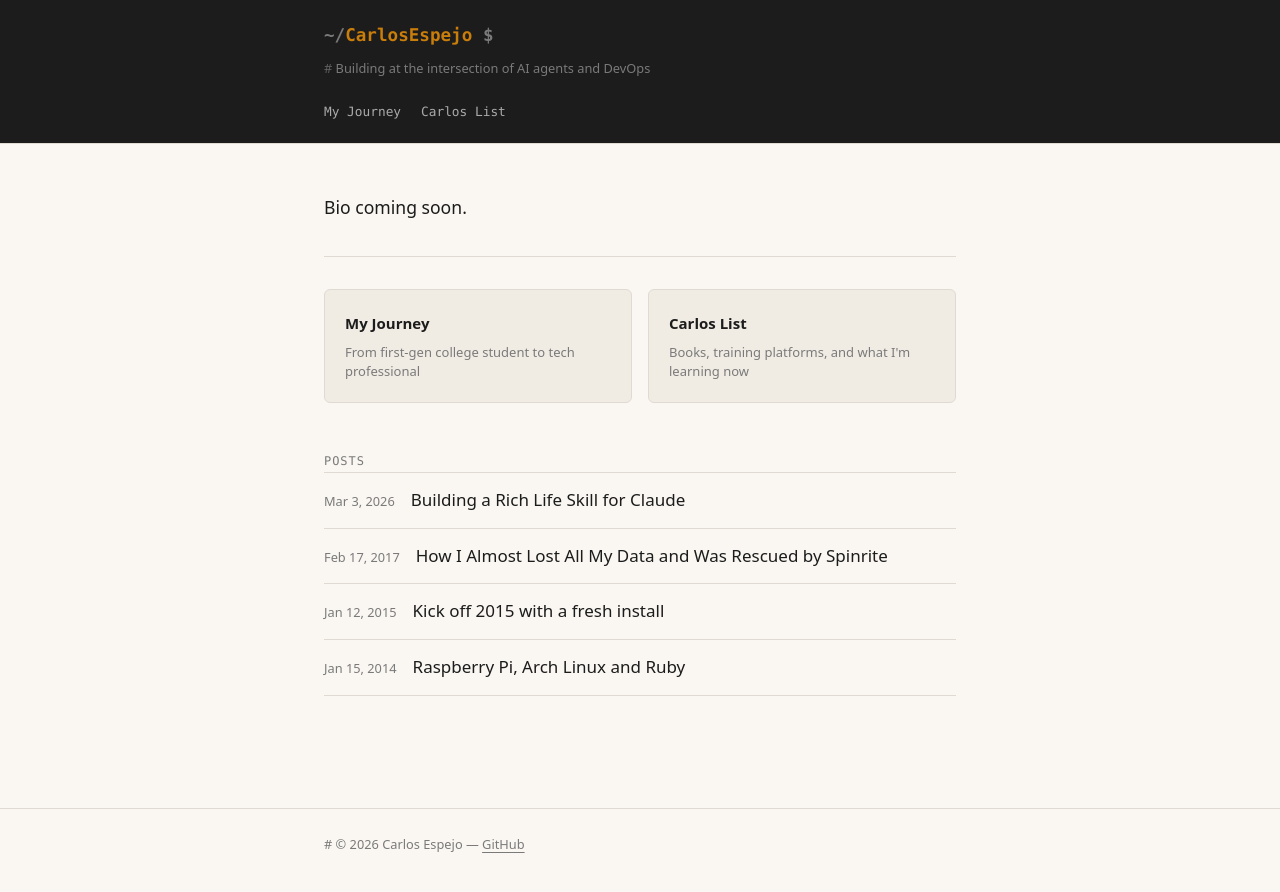
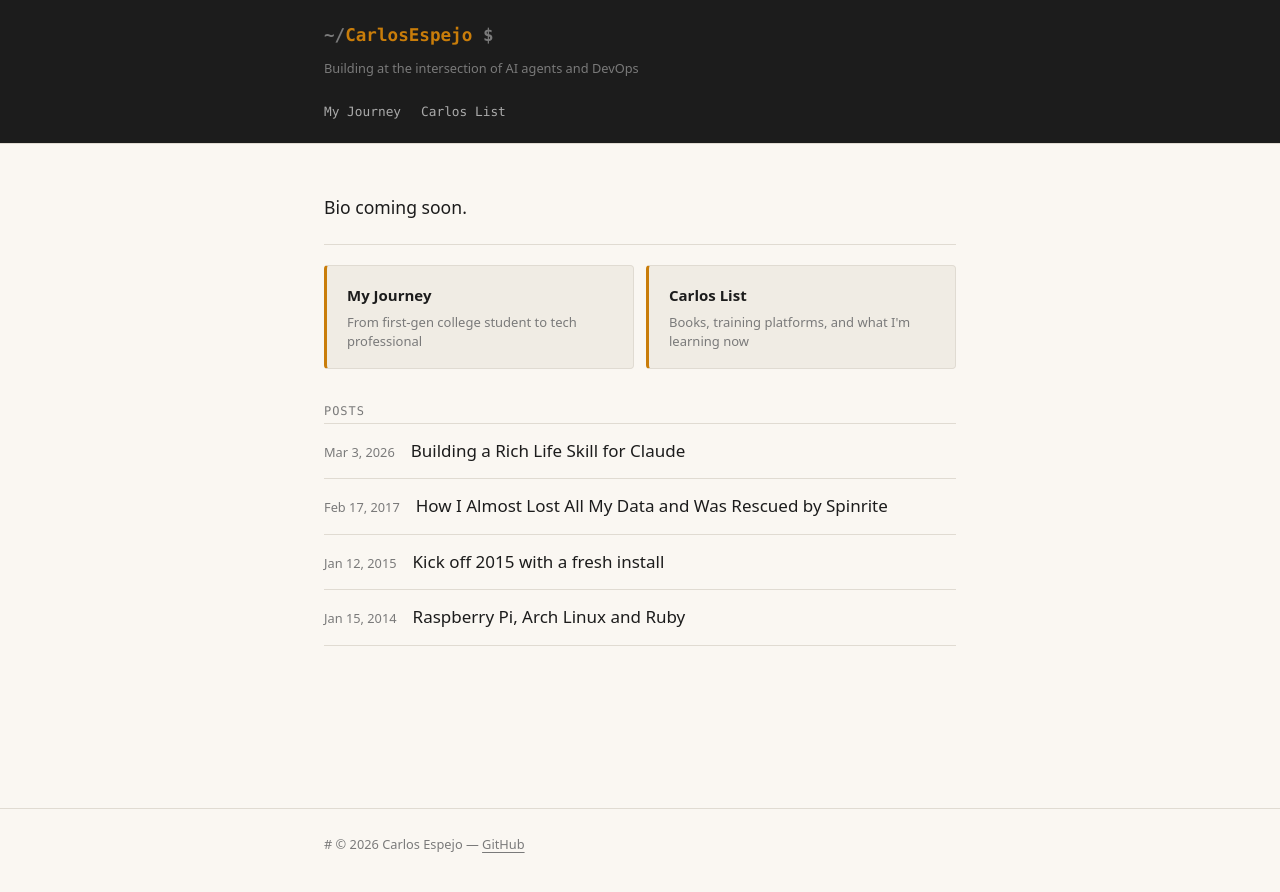
Before and after one commit to CarlosEspejo/carlosespejo.github.io, a Jekyll site: the page built from index.html, in a window 1280 px wide. Shown: the top 892 px of the page. Built offline with Jekyll 4.4.1, drawn with Linux system fonts in a browser that asks for light colours.

Commit message:
Fix tagline # prefix, tighten spacing, add amber left border to cards
Co-Authored-By: Claude Sonnet 4.6 <noreply@anthropic.com>

```diff
--- a/assets/css/style.scss
+++ b/assets/css/style.scss
@@ -95,11 +95,6 @@ main.container {
     font-size: 0.8rem;
     color: $muted;
     margin-top: 0.35rem;
-
-    &::before {
-      content: "# ";
-      color: darken($muted, 10%);
-    }
   }
 }
 
@@ -129,8 +124,8 @@ main.container {
    ============================================================ */
 
 .home-intro {
-  margin-bottom: 2rem;
-  padding-bottom: 2rem;
+  margin-bottom: 1.25rem;
+  padding-bottom: 1.25rem;
   border-bottom: 1px solid $border;
 
   p {
@@ -148,8 +143,8 @@ main.container {
 .home-links {
   display: grid;
   grid-template-columns: 1fr 1fr;
-  gap: 1rem;
-  margin-bottom: 3rem;
+  gap: 0.75rem;
+  margin-bottom: 2rem;
 
   @media (max-width: 600px) {
     grid-template-columns: 1fr;
@@ -159,22 +154,23 @@ main.container {
 .home-link {
   display: flex;
   flex-direction: column;
-  padding: 1.25rem;
+  padding: 1rem 1rem 1rem 1.25rem;
   border: 1px solid $border;
-  border-radius: 6px;
+  border-left: 3px solid $accent;
+  border-radius: 4px;
   text-decoration: none;
   background: $code-bg;
-  transition: border-color 0.15s;
+  transition: background 0.15s;
 
   &:hover {
-    border-color: $accent;
+    background: darken($code-bg, 3%);
   }
 
   .home-link-title {
     font-weight: 700;
     color: $text;
     font-size: 0.9375rem;
-    margin-bottom: 0.35rem;
+    margin-bottom: 0.25rem;
   }
 
   .home-link-desc {
```
